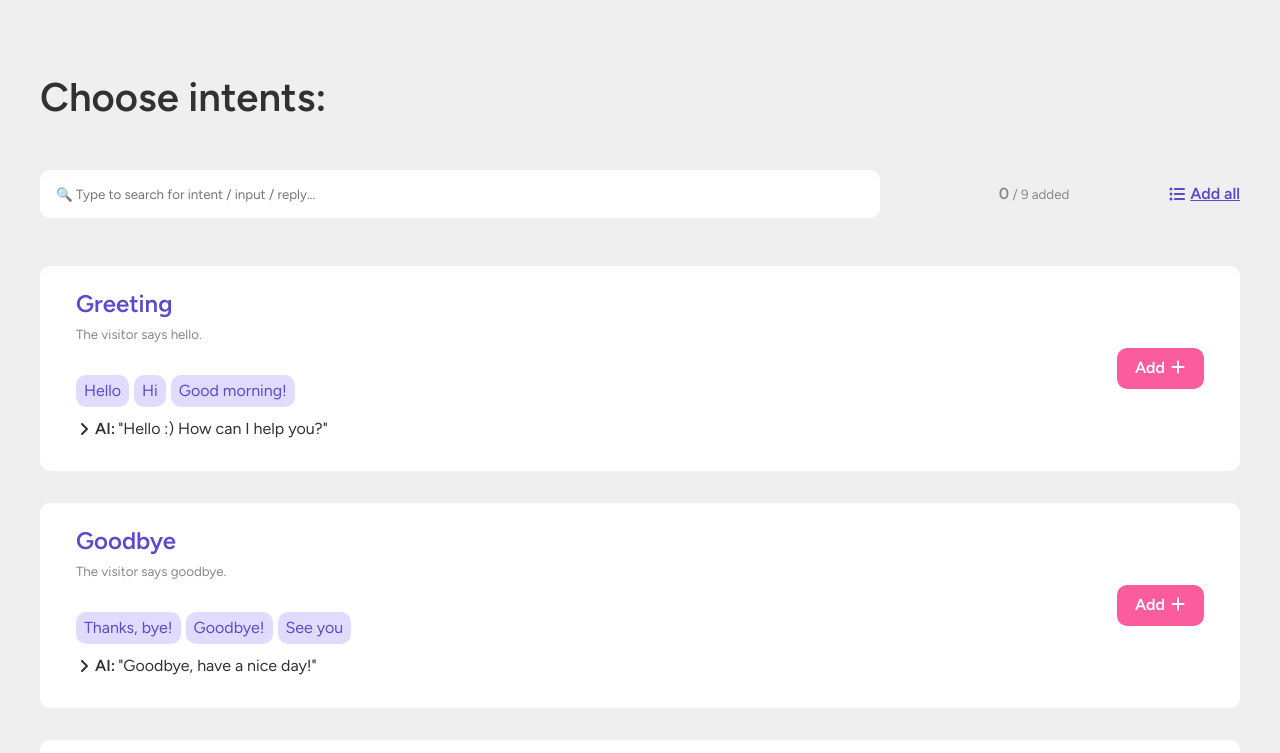
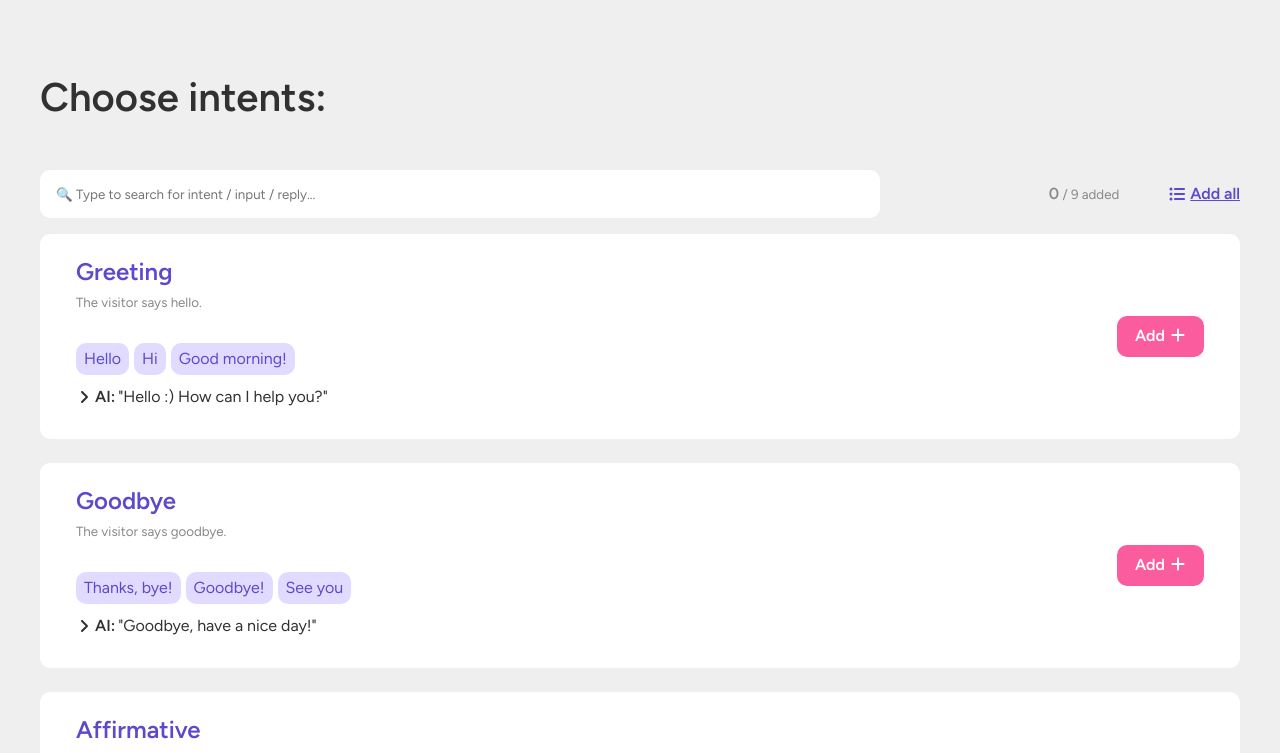
Before and after one commit to arijitpatra/aibot-intents, a React (Vite) app: page / in a window 1280 px wide. Shown: the top 753 px of the page. Built offline with nearby package versions, Linux system fonts and the light colour scheme.

Commit message:
styling refactor
styling refactor

```diff
--- a/src/components/Button/Button.tsx
+++ b/src/components/Button/Button.tsx
@@ -23,7 +23,7 @@ const Button = ({
   return (
     <button
       id={id}
-      className={`${styles.button} ${className}`}
+      className={`${styles.button} ${className ?? ""}`}
       data-testid={testId}
       onClick={onBtnClick}
     >
--- a/src/components/Card/Card.module.scss
+++ b/src/components/Card/Card.module.scss
@@ -1,7 +1,6 @@
 .card {
   border-radius: var(--borderRadiusDefault);
   background-color: var(--white);
-  margin: 2rem 0;
   padding: 1rem 2rem;
   border: 4px solid var(--white);
 }
--- a/src/components/Card/Card.tsx
+++ b/src/components/Card/Card.tsx
@@ -19,9 +19,9 @@ const Card = ({
   return (
     <section
       id={id}
-      className={`${styles.card} ${
-        isSelected ? styles.selected : ""
-      } ${className}`}
+      className={`${styles.card} ${isSelected ? styles.selected : ""} ${
+        className ?? ""
+      }`}
       data-testid={testId}
     >
       {children}
--- a/src/components/Chip/Chip.tsx
+++ b/src/components/Chip/Chip.tsx
@@ -8,7 +8,11 @@ interface ChipProps {
 
 const Chip = ({ id, className, testId, label }: ChipProps) => {
   return (
-    <div id={id} className={`${styles.chip} ${className}`} data-testid={testId}>
+    <div
+      id={id}
+      className={`${styles.chip} ${className ?? ""}`}
+      data-testid={testId}
+    >
       {label}
     </div>
   );
--- a/src/components/Intent/Intent.module.scss
+++ b/src/components/Intent/Intent.module.scss
@@ -45,6 +45,7 @@
 .reply {
   display: flex;
   align-items: center;
+  flex-wrap: wrap;
   margin-top: 10px;
   gap: 3px;
 }
--- a/src/components/IntentsContainer/IntentsContainer.module.scss
+++ b/src/components/IntentsContainer/IntentsContainer.module.scss
@@ -24,7 +24,7 @@
   display: flex;
   align-items: center;
   justify-content: space-between;
-  gap: 100px;
+  gap: 50px;
 }
 
 .bulkSelection {
@@ -40,3 +40,9 @@
     color: var(--primaryDark);
   }
 }
+
+.intentsWrapper {
+  display: grid;
+  grid-template-columns: auto;
+  gap: 24px;
+}
--- a/src/components/IntentsContainer/IntentsContainer.tsx
+++ b/src/components/IntentsContainer/IntentsContainer.tsx
@@ -77,6 +77,7 @@ const IntentsContainer = () => {
 
       {filteredIntents.length === 0 ? { BLANK_STATE_MESSAGE } : null}
 
+      <div className={`${styles.intentsWrapper}`}>
         {filteredIntents?.map((intent) => (
           <Intent
             key={intent.id}
@@ -85,6 +86,7 @@ const IntentsContainer = () => {
             isSelected={selectedIntentIds.includes(intent.id) || false}
           />
         ))}
+      </div>
     </>
   );
 };
--- a/src/components/Search/Search.tsx
+++ b/src/components/Search/Search.tsx
@@ -21,7 +21,7 @@ const Search = ({
   return (
     <input
       id={id}
-      className={`${styles.search} ${className}`}
+      className={`${styles.search} ${className ?? ""}`}
       data-testid={testId}
       type="search"
       aria-description="search"
```
Lines whose indentation alone changed are shown as unchanged.
